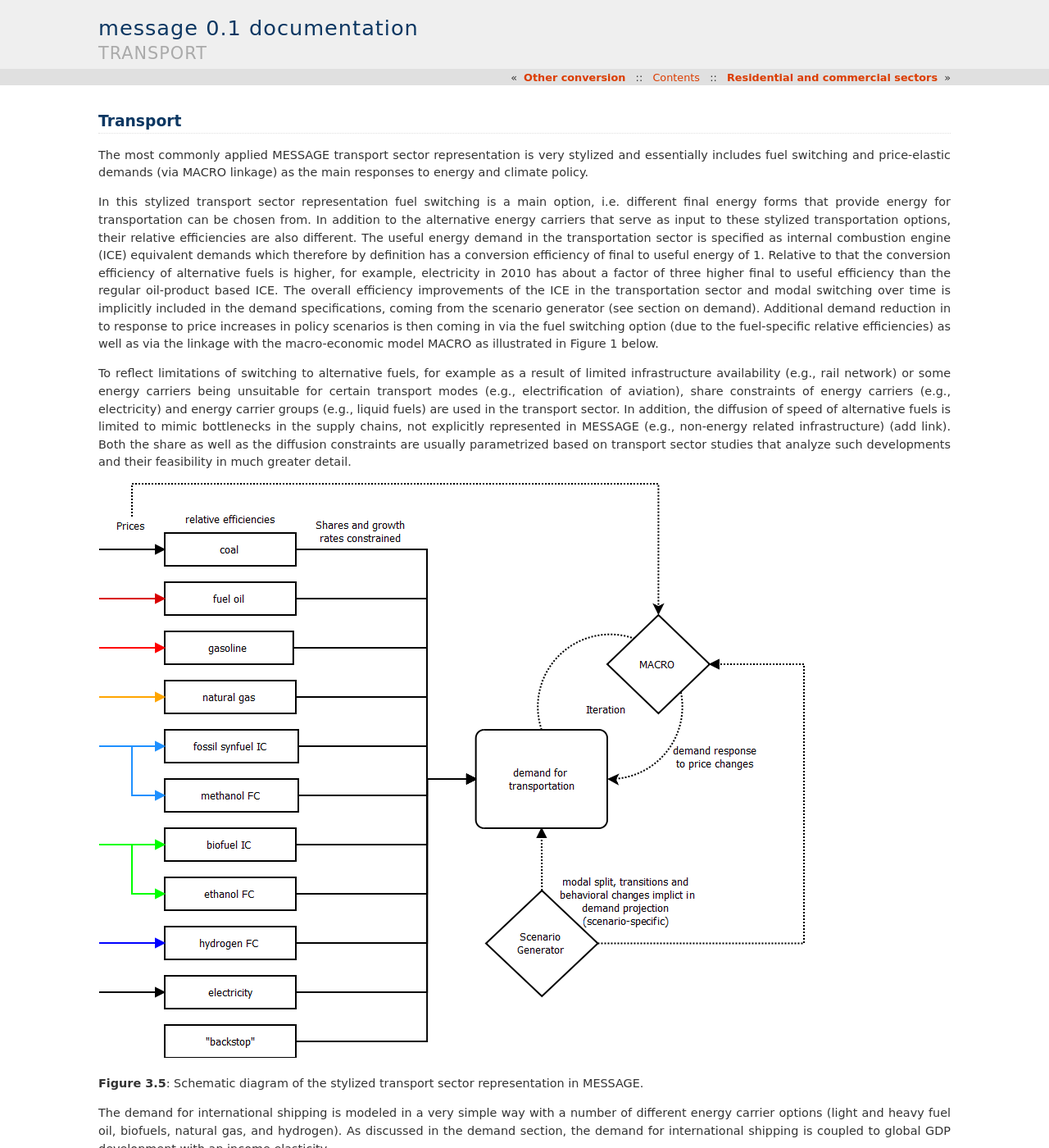
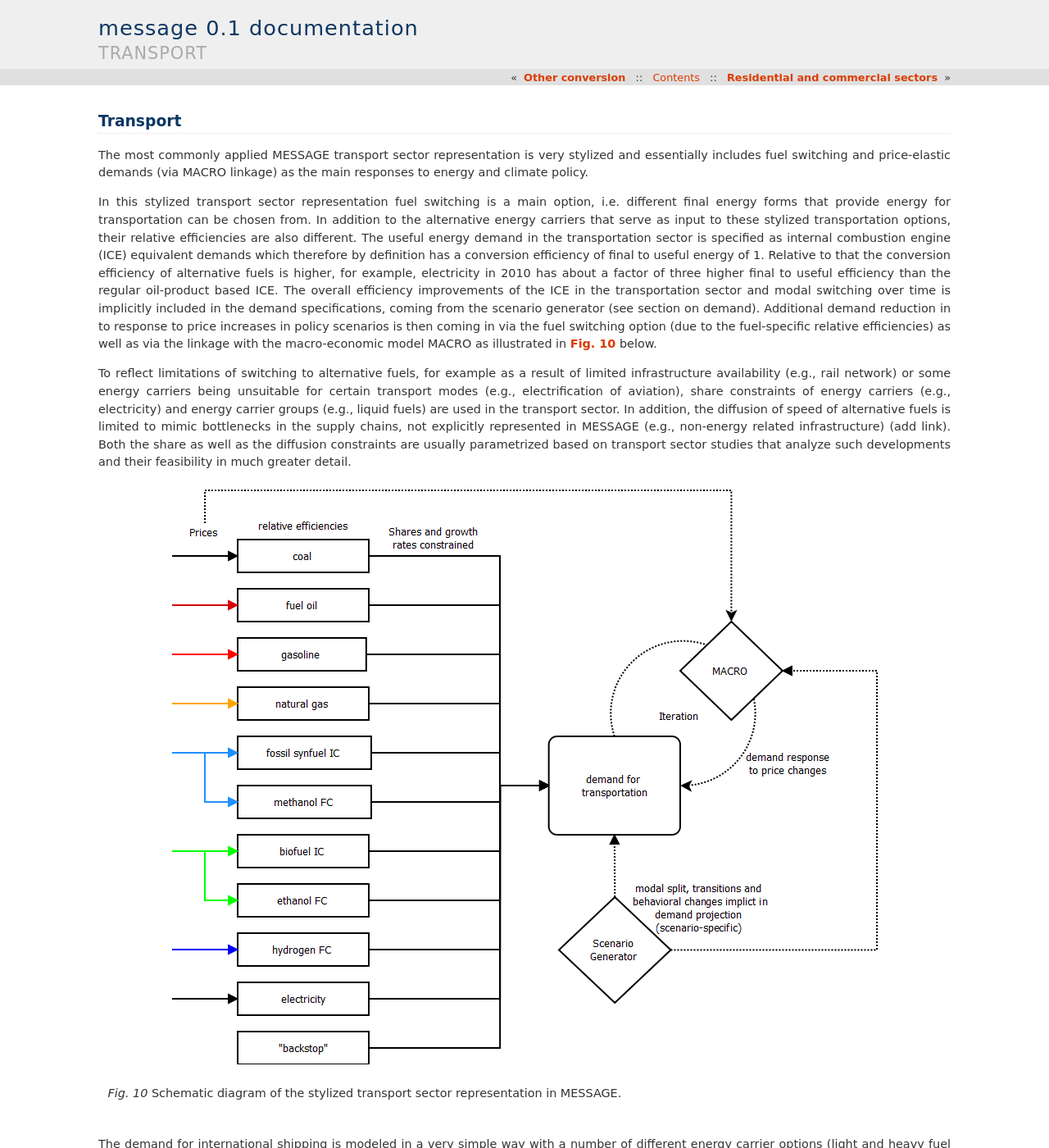
Before and after one commit to iiasa/message_doc, a Sphinx documentation site: the page built from source/message_globiom/energy/transport.rst, in a window 1280 px wide and 1400 px high. Shown: the whole window at 82% size. Built offline with Sphinx 7.4.7, drawn with Linux system fonts in a browser that asks for light colours; pages that are not in the unit, such as notebooks, are missing from menus; some of the changed text lies outside the part shown.

Commit message:
Update transport.rst

```diff
--- a/source/message_globiom/energy/transport.rst
+++ b/source/message_globiom/energy/transport.rst
@@ -4,23 +4,25 @@
 ============
 The most commonly applied MESSAGE transport sector representation is very stylized and essentially includes fuel switching and price-elastic demands (via MACRO linkage) as the main responses to energy and climate policy.
 
-In this stylized transport sector representation fuel switching is a main option, i.e. different final energy forms that provide energy for transportation can be chosen from. In addition to the alternative energy carriers that serve as input to these stylized transportation options, their relative efficiencies are also different. The useful energy demand in the transportation sector is specified as internal combustion engine (ICE) equivalent demands which therefore by definition has a conversion efficiency of final to useful energy of 1. Relative to that the conversion efficiency of alternative fuels is higher, for example, electricity in 2010 has about a factor of three higher final to useful efficiency than the regular oil-product based ICE. The overall efficiency improvements of the ICE in the transportation sector and modal switching over time is implicitly included in the demand specifications, coming from the scenario generator (see section on demand). Additional demand reduction in to response to price increases in policy scenarios is then coming in via the fuel switching option (due to the fuel-specific relative efficiencies) as well as via the linkage with the macro-economic model MACRO as illustrated in Figure 1 below.
+In this stylized transport sector representation fuel switching is a main option, i.e. different final energy forms that provide energy for transportation can be chosen from. In addition to the alternative energy carriers that serve as input to these stylized transportation options, their relative efficiencies are also different. The useful energy demand in the transportation sector is specified as internal combustion engine (ICE) equivalent demands which therefore by definition has a conversion efficiency of final to useful energy of 1. Relative to that the conversion efficiency of alternative fuels is higher, for example, electricity in 2010 has about a factor of three higher final to useful efficiency than the regular oil-product based ICE. The overall efficiency improvements of the ICE in the transportation sector and modal switching over time is implicitly included in the demand specifications, coming from the scenario generator (see section on demand). Additional demand reduction in to response to price increases in policy scenarios is then coming in via the fuel switching option (due to the fuel-specific relative efficiencies) as well as via the linkage with the macro-economic model MACRO as illustrated in :numref:`fig-trans` below.
 
 To reflect limitations of switching to alternative fuels, for example as a result of limited infrastructure availability (e.g., rail network) or some energy carriers being unsuitable for certain transport modes (e.g., electrification of aviation), share constraints of energy carriers (e.g., electricity) and energy carrier groups (e.g., liquid fuels) are used in the transport sector. In addition, the diffusion of speed of alternative fuels is limited to mimic bottlenecks in the supply chains, not explicitly represented in MESSAGE (e.g., non-energy related infrastructure) (add link). Both the share as well as the diffusion constraints are usually parametrized based on transport sector studies that analyze such developments and their feasibility in much greater detail.
 
-.. image:: /_static/transport_end-use.png
+.. _fig-trans:
+.. figure:: /_static/transport_end-use.png
 
-**Figure 3.5**: Schematic diagram of the stylized transport sector representation in MESSAGE.
+   Schematic diagram of the stylized transport sector representation in MESSAGE.
 
 The demand for international shipping is modeled in a very simple way with a number of different energy carrier options (light and heavy fuel oil, biofuels, natural gas, and hydrogen). As discussed in the demand section, the demand for international shipping is coupled to global GDP development with an income elasticity.
 
-The following table presents the quantitative translation of the the storyline elements of SSP1, SSP2 and SSP3 in terms of electrification rate for transport. These indicators apply to 2010-2100; Intensity improvements are in FE/GDP annually.
+:numref:`tab-trans` presents the quantitative translation of the the storyline elements of SSP1, SSP2 and SSP3 in terms of electrification rate for transport. These indicators apply to 2010-2100; Intensity improvements are in FE/GDP annually.
 
-Table xx: Electrification rate within trasnport for SSP1, SSP2 and SSP3
+.. _tab-trans:
+.. table:: Electrification rate within trasnport for SSP1, SSP2 and SSP3
 
-+-----------+----------------------------------------+----------------------------------------+---------------------------------------+
-|           | SSP1                                   | SSP2                                   | SSP3                                  |
-+-----------+----------------------------------------+----------------------------------------+---------------------------------------+
-| Transport |          High electrification          |         Medium electrification         |          Low electrification          |
-|           | (max. 75% of total transport possible) | (max. 50% of total transport possible) | (max 10% of total transport possible) |
-+-----------+----------------------------------------+----------------------------------------+---------------------------------------+
+   +-----------+----------------------------------------+----------------------------------------+---------------------------------------+
+   |           | SSP1                                   | SSP2                                   | SSP3                                  |
+   +-----------+----------------------------------------+----------------------------------------+---------------------------------------+
+   | Transport | High electrification                   | Medium electrification                 | Low electrification                   |
+   |           | (max. 75% of total transport possible) | (max. 50% of total transport possible) | (max 10% of total transport possible) |
+   +-----------+----------------------------------------+----------------------------------------+---------------------------------------+
```
